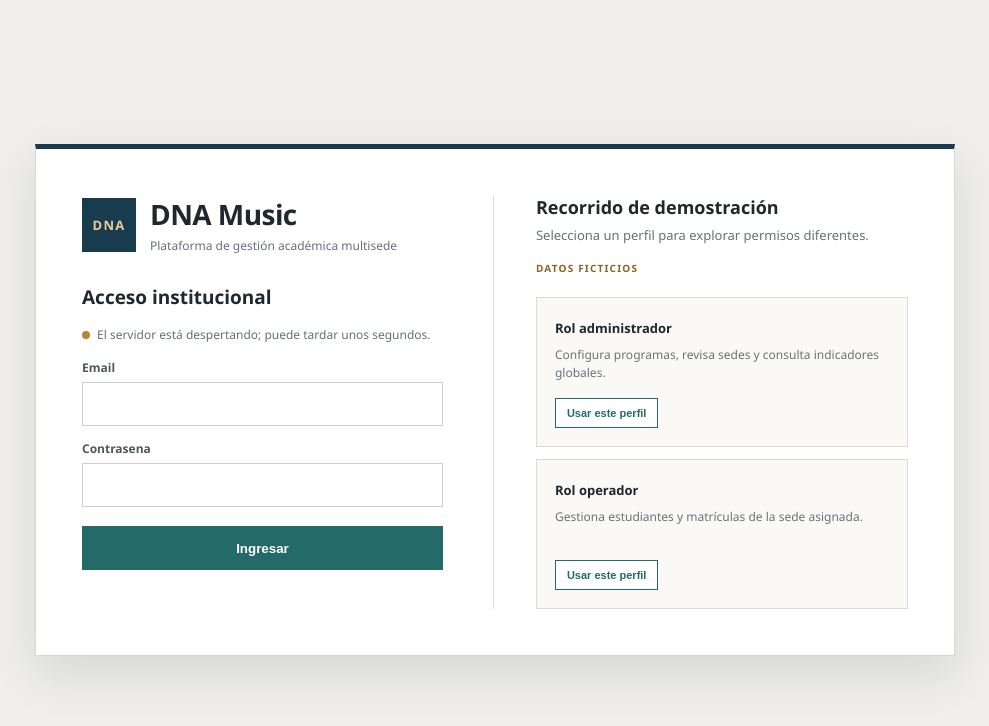
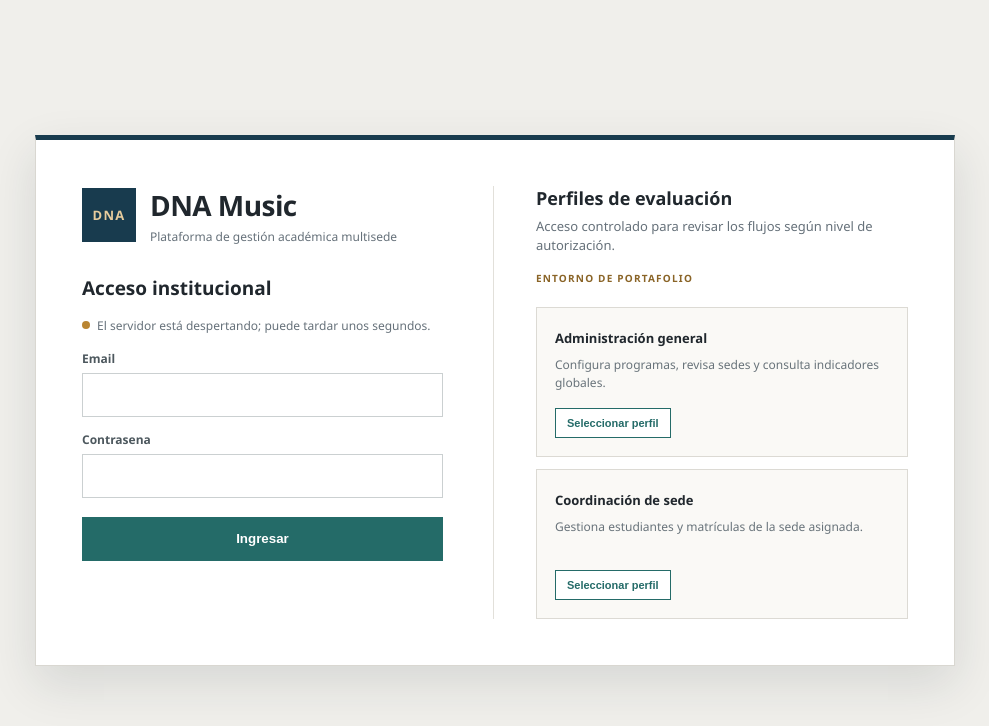
Before and after one commit to wilson777-g/Prueba-T-cnica-Desarrollador-Backend-Jr.-Wilson-Andr-s-Camacho-Culma, a React (Vite) app in the folder web/: page /login in a window 1280 px wide. Shown: the top 726 px of the page, without its empty margins (145-1134 px from the left). Built offline with nearby package versions, Linux system fonts and the light colour scheme; no server answers.

Commit message:
feat: completar operacion academica institucional

```diff
--- a/web/src/pages/LoginPage.tsx
+++ b/web/src/pages/LoginPage.tsx
@@ -17,19 +17,19 @@ export const LoginPage: React.FC = () => {
   const [password, setPassword] = useState('');
   const [error, setError] = useState('');
   const [loading, setLoading] = useState(false);
-  const [copiedField, setCopiedField] = useState('');
+  const [selectedProfile, setSelectedProfile] = useState('');
   const [serviceStatus, setServiceStatus] = useState<'checking' | 'ready' | 'delayed'>('checking');
 
   const credentials = [
     {
       role: 'ADMIN',
-      roleLabel: 'Rol administrador',
+      roleLabel: 'Administración general',
       email: 'admin@example.test',
       password: 'DemoAdmin123!',
     },
     {
       role: 'OPERADOR',
-      roleLabel: 'Rol operador',
+      roleLabel: 'Coordinación de sede',
       email: 'operador.bogota@example.test',
       password: 'DemoOper123!',
     },
@@ -39,10 +39,10 @@ export const LoginPage: React.FC = () => {
     warmUpServer().then(() => setServiceStatus('ready')).catch(() => setServiceStatus('delayed'));
   }, []);
 
-  const useDemoAccount = (demoEmail: string, demoPassword: string) => {
+  const useInstitutionalAccount = (demoEmail: string, demoPassword: string) => {
     setEmail(demoEmail);
     setPassword(demoPassword);
-    setCopiedField(demoEmail);
+    setSelectedProfile(demoEmail);
   };
 
   const handleSubmit = async (e: React.FormEvent) => {
@@ -57,7 +57,7 @@ export const LoginPage: React.FC = () => {
       const statusCode = getStatusCode(err);
 
       if (!statusCode || statusCode >= 500) {
-        setError('El servidor gratuito tardó demasiado en responder. Espera unos segundos y vuelve a intentarlo.');
+        setError('El servicio académico no respondió a tiempo. Intenta nuevamente en unos segundos.');
       } else {
         setError('No fue posible iniciar sesion. Revisa las credenciales e intenta nuevamente.');
       }
@@ -119,10 +119,10 @@ export const LoginPage: React.FC = () => {
         <div className={styles.testCreds}>
           <div className={styles.credsHeader}>
             <div>
-              <h3>Recorrido de demostración</h3>
-              <p>Selecciona un perfil para explorar permisos diferentes.</p>
+          <h3>Perfiles de evaluación</h3>
+              <p>Acceso controlado para revisar los flujos según nivel de autorización.</p>
             </div>
-            <span>Datos ficticios</span>
+            <span>Entorno de portafolio</span>
           </div>
 
           <div className={styles.credsList}>
@@ -131,7 +131,7 @@ export const LoginPage: React.FC = () => {
                 <strong>{credential.roleLabel}</strong>
 
                 <p>{credential.role === 'ADMIN' ? 'Configura programas, revisa sedes y consulta indicadores globales.' : 'Gestiona estudiantes y matrículas de la sede asignada.'}</p>
-                <button type="button" onClick={() => useDemoAccount(credential.email, credential.password)} className={styles.copyBtn}>{copiedField === credential.email ? 'Perfil seleccionado' : 'Usar este perfil'}</button>
+                <button type="button" onClick={() => useInstitutionalAccount(credential.email, credential.password)} className={styles.copyBtn}>{selectedProfile === credential.email ? 'Perfil seleccionado' : 'Seleccionar perfil'}</button>
               </div>
             ))}
           </div>
```
